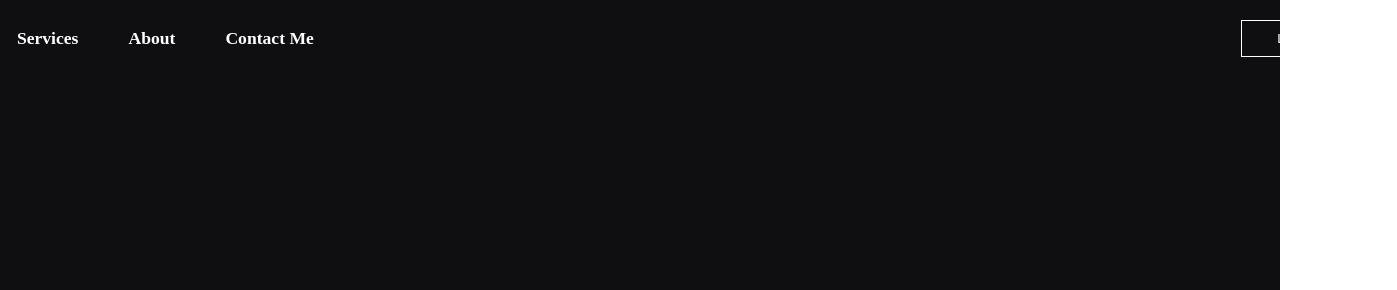
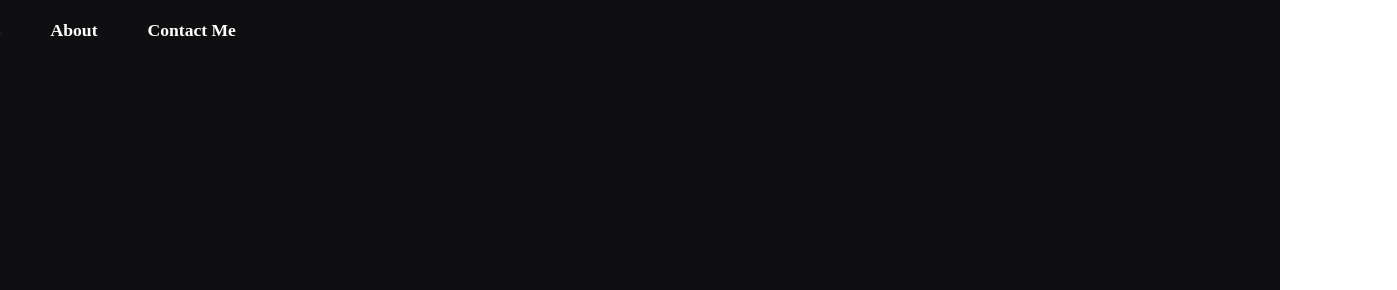
Before and after one commit to yudha81/yudha81.github.io, a plain HTML site: page index.html in a window 1280 px wide. Shown: the top 290 px of the page, 1397 px wide, since content can reach past the window. Drawn offline with Linux system fonts and the light colour scheme.

Commit message:
Update index.html

```diff
--- a/index.html
+++ b/index.html
@@ -10,7 +10,6 @@
 <body>
 
     <nav class="navbar">
-        <a href="index.php" id="login" target="_blank"> <button class="btn">Login/Sign Up </button></a>
 
         <ul>
             <li><a href="#home">Home</a></li>
```
